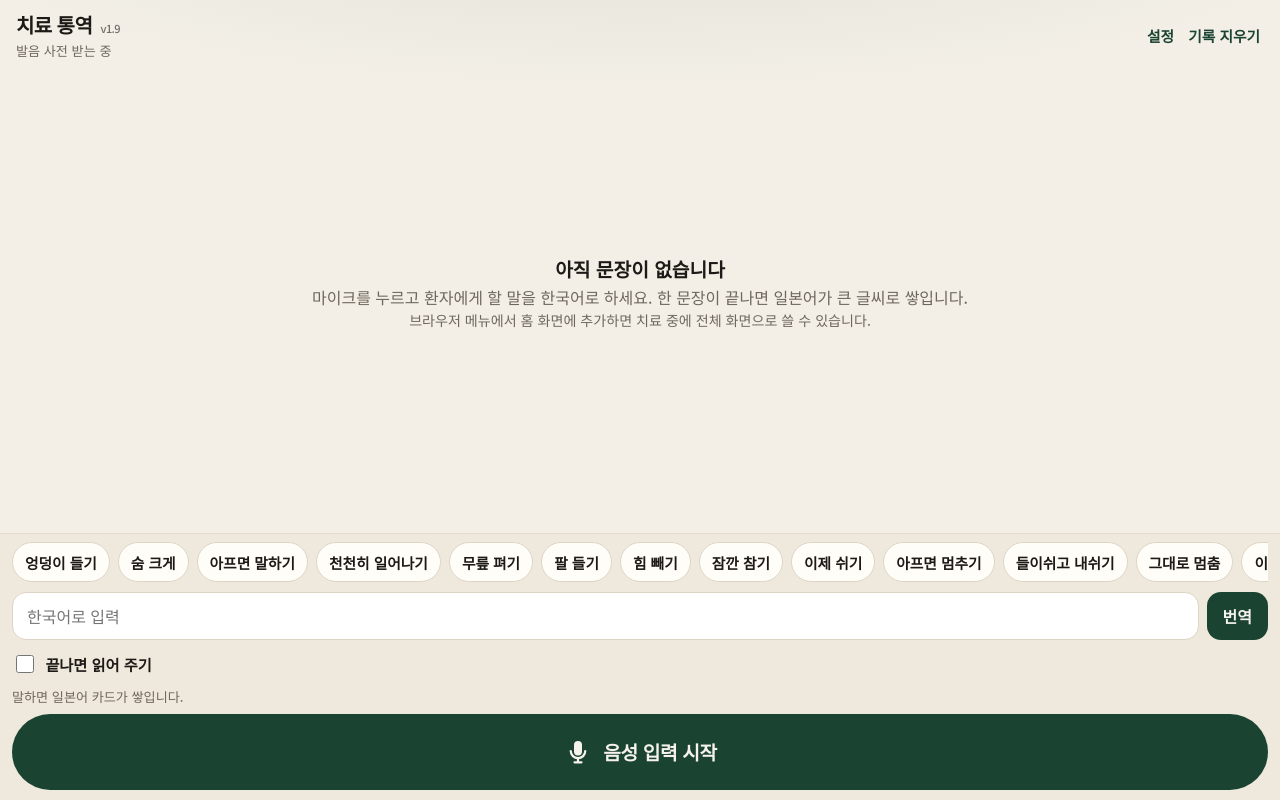
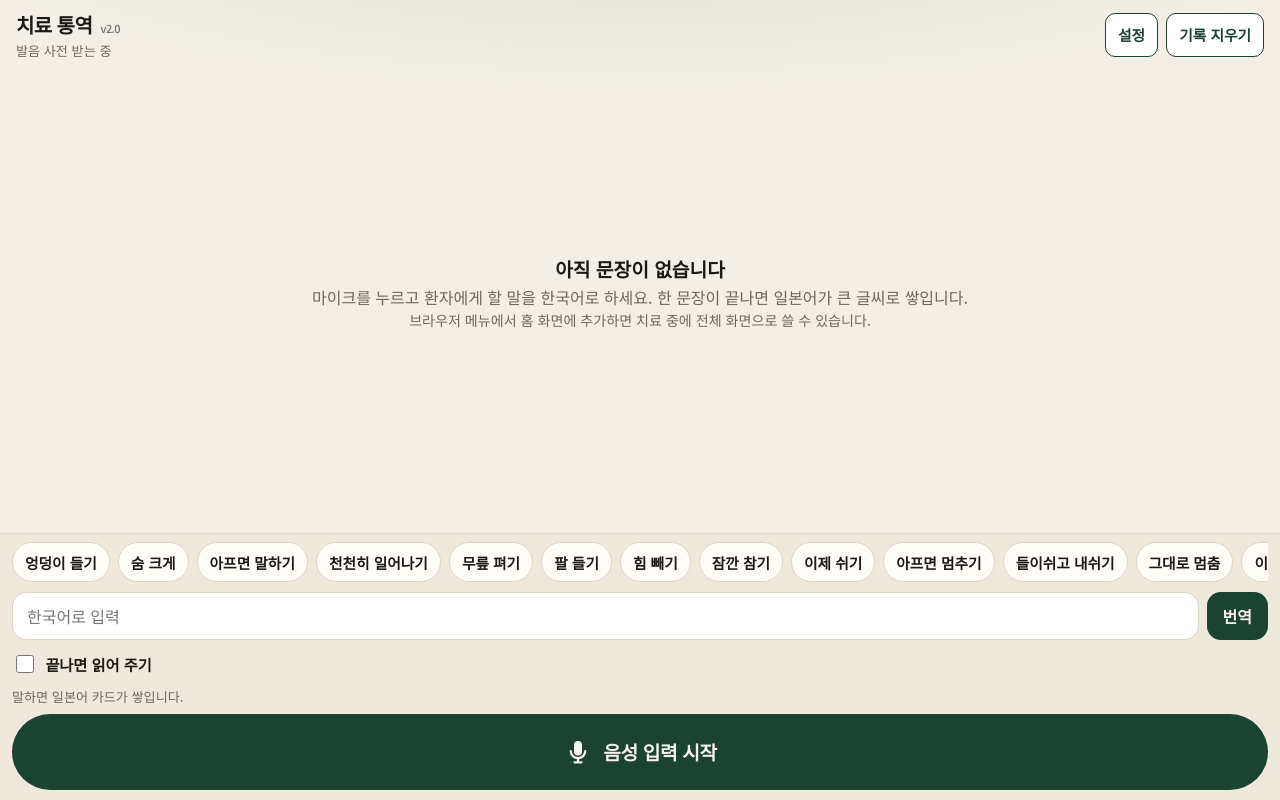
Before and after one commit to Mattkim91/jp-clinic-interpreter, a website built with Vite: page index.html in a window 1280 px wide. Built offline with nearby package versions, Linux system fonts and the light colour scheme; what kuromoji would draw is missing.

Commit message:
v2.0: 속도 조절, 설정 버튼 이름, 상단 버튼 상자

```diff
--- a/index.html
+++ b/index.html
@@ -32,7 +32,7 @@
     <div id="app" class="app">
       <header class="top">
         <div class="titles">
-          <h1>치료 통역 <span class="app-version">v1.9</span></h1>
+          <h1>치료 통역 <span class="app-version">v2.0</span></h1>
           <p id="status" class="status">준비 중</p>
         </div>
         <div class="top-actions">
@@ -51,6 +51,9 @@
         </label>
         <label class="voice-row">음높이 <span id="voice-pitch-value">1.00</span>
           <input id="voice-pitch" type="range" min="0.5" max="1.6" step="0.05" value="1" />
+        </label>
+        <label class="voice-row">말하기 속도 <span id="voice-rate-value">0.90배</span>
+          <input id="voice-rate" type="range" min="0.5" max="1.5" step="0.05" value="0.9" />
         </label>
         <button id="test-voice" type="button" class="voice-test">🔊 들어보기</button>
         <p id="voice-note" class="engine-state"></p>
--- a/src/app.ts
+++ b/src/app.ts
@@ -3,7 +3,7 @@ import { detectPlatform, type PlatformInfo } from "./platform";
 import { politify } from "./polite";
 import { PRESETS, prepare } from "./prepare";
 import { hangulFromTokens } from "./reading";
-import { canSpeak, getChosenVoice, getVoiceGender, japaneseVoices, primeVoices, resolveVoice, setChosenPitch, setChosenVoice, setVoiceGender, speakJapanese, unlockSpeech, type VoiceGender } from "./speak";
+import { canSpeak, getChosenVoice, getSpeechRate, setSpeechRate, getVoiceGender, japaneseVoices, primeVoices, resolveVoice, setChosenPitch, setChosenVoice, setVoiceGender, speakJapanese, unlockSpeech, type VoiceGender } from "./speak";
 import { createListener, type ListenState } from "./speech";
 import { fetchJaRomaji, translateKoToJa } from "./translate";
 import { getGeminiKey, setGeminiKey, translateWithGemini } from "./gemini";
@@ -395,7 +395,7 @@ function setupSettings(): void {
   const showState = (message?: string) => {
     state.textContent =
       message ?? (getGeminiKey() ? "현재 번역: Gemini (실패하면 구글 번역)" : "현재 번역: 구글 번역 (Gemini 키 없음)");
-    open.textContent = getGeminiKey() ? "설정 · Gemini" : "설정";
+    open.textContent = "설정";
   };
   showState();
   const voiceNote = document.querySelector<HTMLParagraphElement>("#voice-note");
@@ -445,6 +445,19 @@ function setupSettings(): void {
     showVoice();
     sample();
   });
+  const rateInput = document.querySelector<HTMLInputElement>("#voice-rate");
+  const rateValue = document.querySelector<HTMLSpanElement>("#voice-rate-value");
+  const showRate = () => {
+    const rate = rateInput ? Number(rateInput.value) : getSpeechRate();
+    if (rateValue) rateValue.textContent = `${rate.toFixed(2)}배`;
+  };
+  if (rateInput) rateInput.value = String(getSpeechRate());
+  showRate();
+  rateInput?.addEventListener("input", showRate);
+  rateInput?.addEventListener("change", () => {
+    setSpeechRate(Number(rateInput.value));
+    sample();
+  });
   testVoice?.addEventListener("click", sample);
   window.speechSynthesis?.addEventListener("voiceschanged", () => {
     if (dialog.open) showVoice();
--- a/src/speak.ts
+++ b/src/speak.ts
@@ -113,6 +113,27 @@ try {
   /* storage blocked */
 }
 
+const RATE_KEY = "chiryo.rate";
+export const DEFAULT_RATE = 0.9;
+
+export function getSpeechRate(): number {
+  try {
+    const raw = localStorage.getItem(RATE_KEY);
+    const value = Number(raw);
+    return raw !== null && Number.isFinite(value) && value > 0 ? value : DEFAULT_RATE;
+  } catch {
+    return DEFAULT_RATE;
+  }
+}
+
+export function setSpeechRate(rate: number): void {
+  try {
+    localStorage.setItem(RATE_KEY, String(rate));
+  } catch {
+    /* storage blocked */
+  }
+}
+
 export function primeVoices(): void {
   const synth = window.speechSynthesis;
   if (!synth) return;
@@ -145,7 +166,7 @@ export function speakJapanese(text: string): boolean {
   if (synth.paused) synth.resume();
   const utterance = new SpeechSynthesisUtterance(text);
   utterance.lang = "ja-JP";
-  utterance.rate = 0.9;
+  utterance.rate = getSpeechRate();
   const gender = getVoiceGender();
   const { voice, pitch } = resolveVoice(gender);
   utterance.pitch = pitch;
--- a/src/style.css
+++ b/src/style.css
@@ -374,3 +374,15 @@ h1 {
 .voice-row input[type="range"] { width: 100%; height: 32px; }
 #test-voice { margin-top: 6px; }
 .voice-test { background: #fff; color: var(--green); border: 2px solid var(--green); border-radius: 12px; padding: 10px 16px; font-weight: 700; font-size: 1rem; }
+.top-actions { gap: 8px; }
+.top-actions .text-btn {
+  border: 1.5px solid var(--green);
+  border-radius: 10px;
+  padding: 7px 12px;
+  background: #fff;
+  color: var(--green);
+  font-weight: 700;
+  text-decoration: none;
+  line-height: 1.2;
+}
+.top-actions .text-btn:active { background: var(--green); color: #fff; }
```
